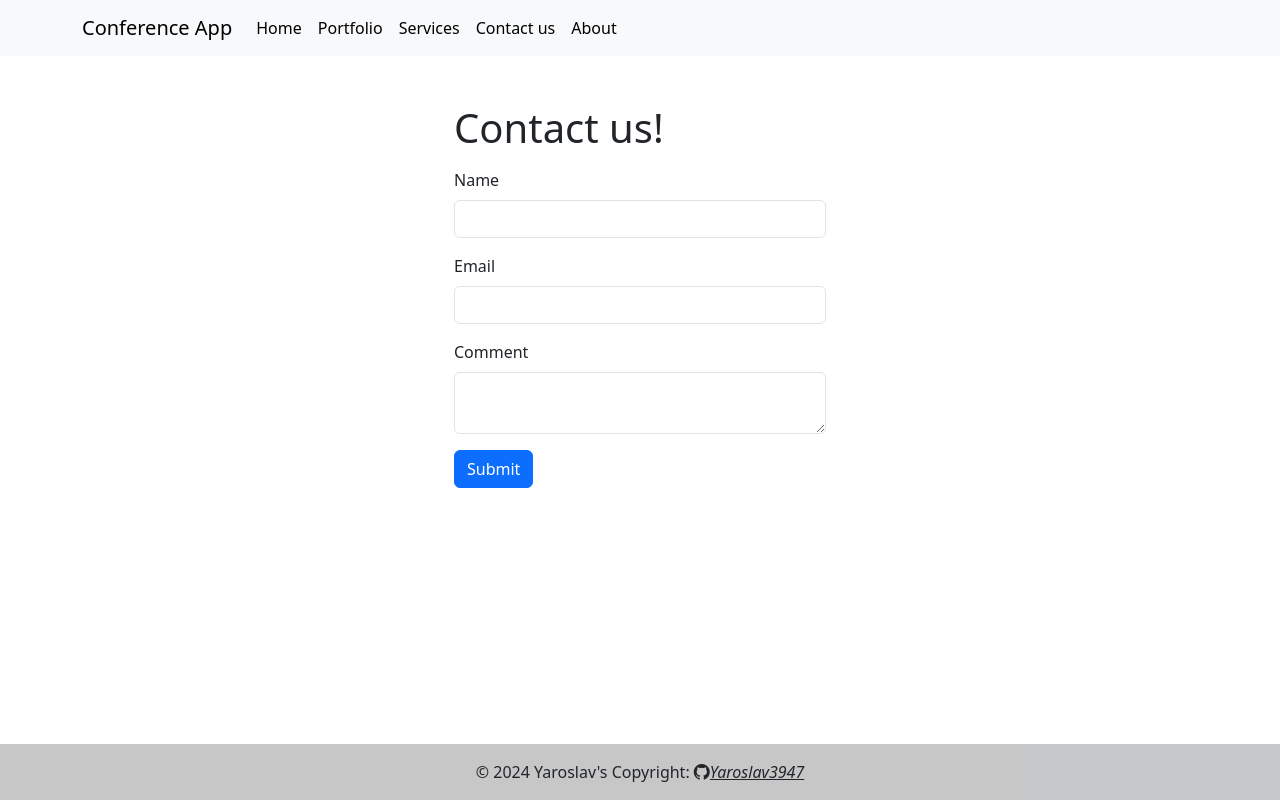
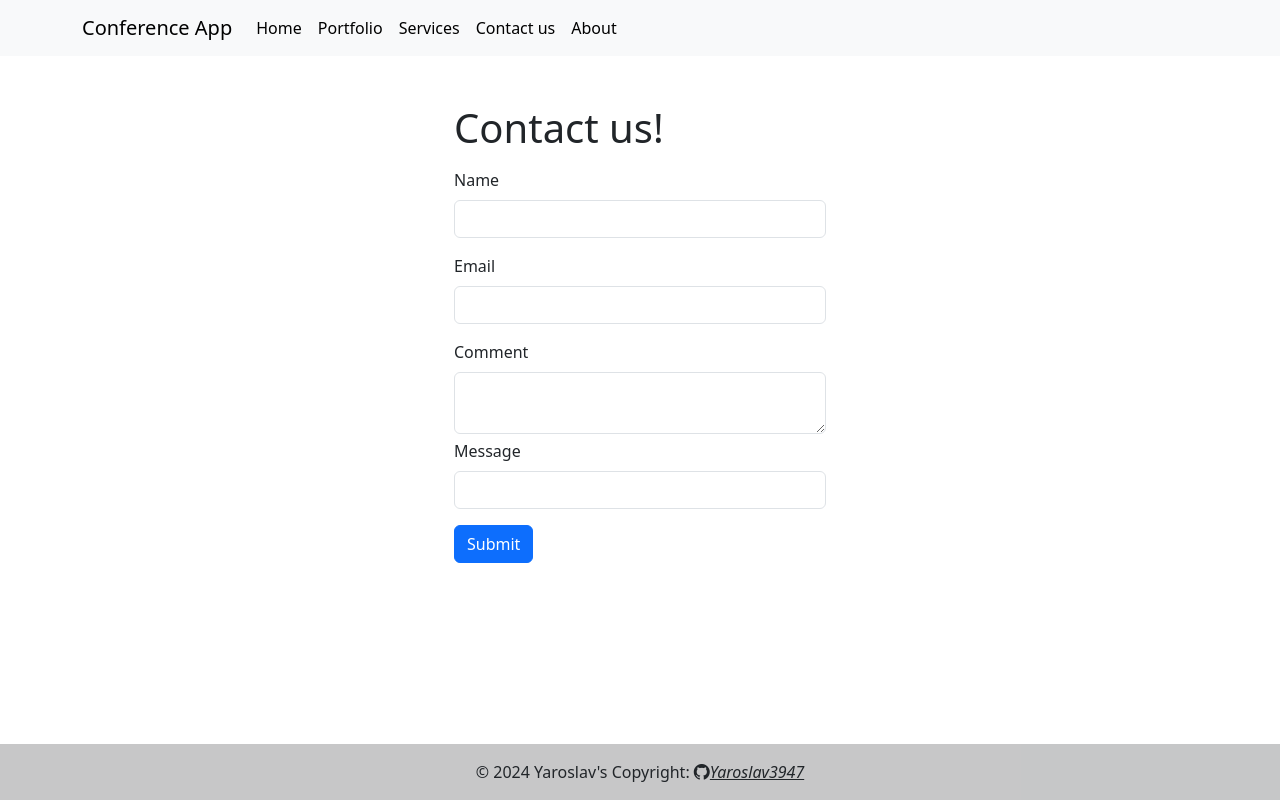
Before and after one commit to Yaroslav3947/conference-angular, an Angular app: page /contact-us in a window 1280 px wide. Built offline with nearby package versions, Linux system fonts and the light colour scheme.

Commit message:
added dropdown menu in ContactUsComponent

```diff
--- a/src/app/features/public/contact-us/contact-us.component.css
+++ b/src/app/features/public/contact-us/contact-us.component.css
@@ -0,0 +1,3 @@
+.message {
+    margin-top: 5px;
+}
--- a/src/app/features/public/contact-us/contact-us.component.html
+++ b/src/app/features/public/contact-us/contact-us.component.html
@@ -22,6 +22,15 @@
                     <textarea type="text" class="form-control" id="comment" name="comment" [(ngModel)]="model.comment"></textarea>
                 </div>
 
+                <div class="message">
+                    <label for="message" class="form-label">Message</label>
+                    <select class="form-control" [(ngModel)]="model.message" name="message" id="message">
+                        <option value="good">Good site</option>
+                        <option value="normal">Normal site</option>
+                        <option value="bad">Bad site</option>
+                    </select>
+                </div>
+
                 <div class="mt-3">
                     <button type="submit" class="btn btn-primary">Submit</button>
                 </div>
--- a/src/app/features/public/contact-us/contact-us.component.ts
+++ b/src/app/features/public/contact-us/contact-us.component.ts
@@ -7,14 +7,15 @@ import { ContactUsRequest } from '../models/contact-us-request';
   styleUrl: './contact-us.component.css'
 })
 export class ContactUsComponent {
-
+  selectedMessage?: string;
   model: ContactUsRequest;
 
   constructor() {
     this.model = {
       name: '',
       email: '',
-      comment: ''
+      comment: '',
+      message: ''
     }
   }
 
--- a/src/app/features/public/models/contact-us-request.ts
+++ b/src/app/features/public/models/contact-us-request.ts
@@ -2,4 +2,5 @@ export interface ContactUsRequest {
     name: string;
     email: string;
     comment: string;
+    message: string;
 }
```
